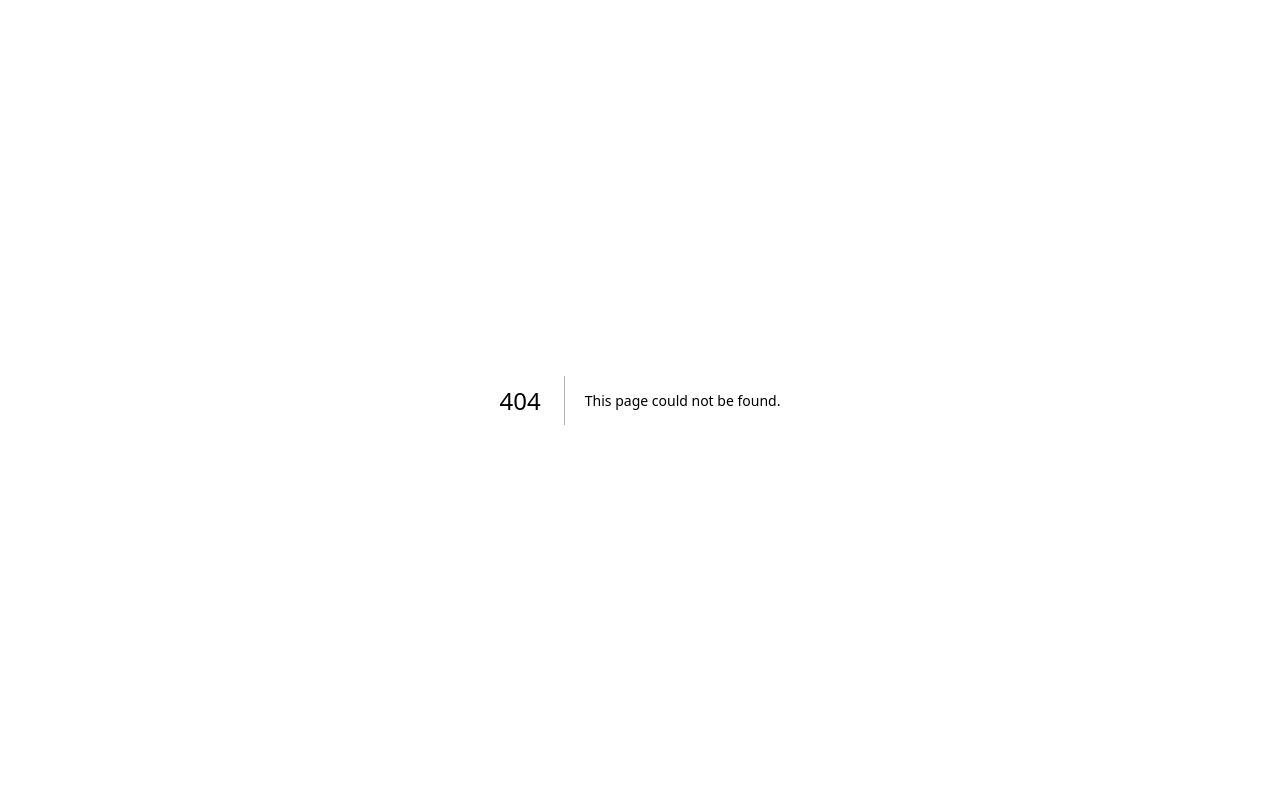
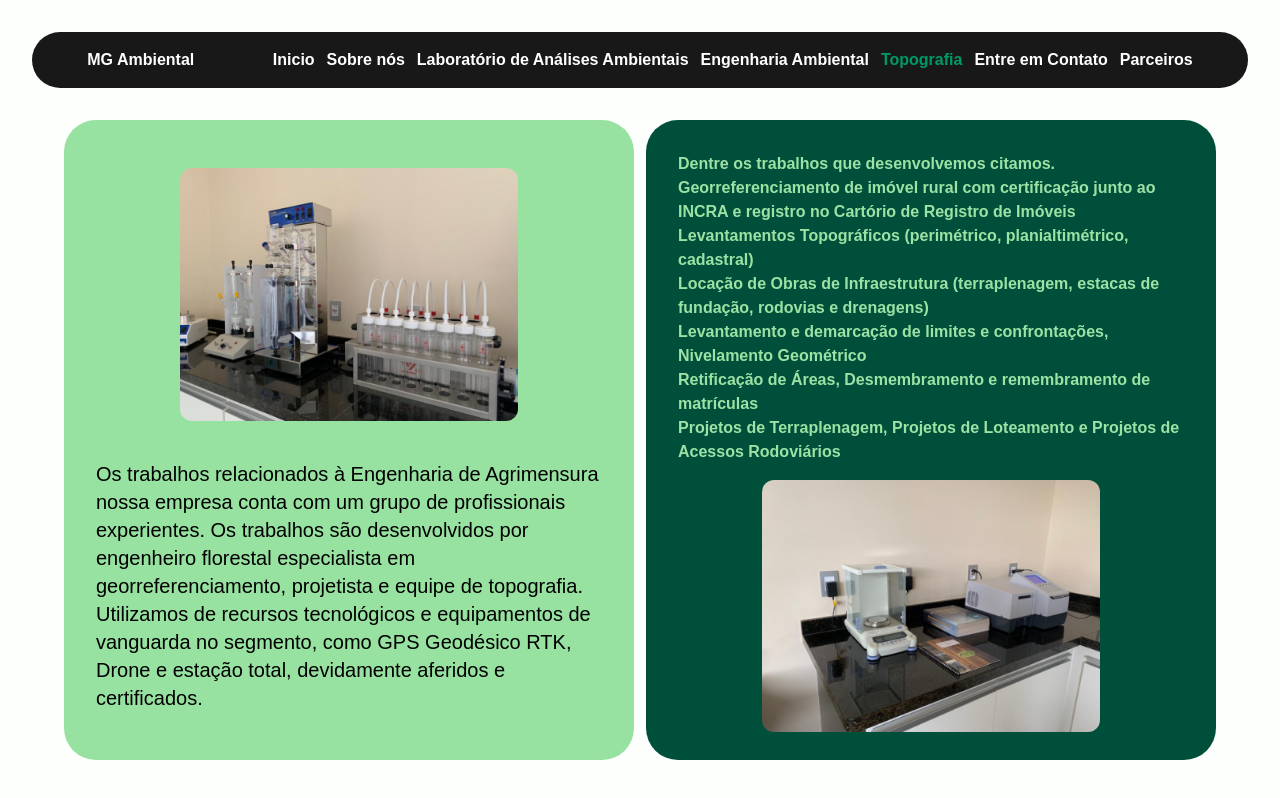
Before and after one commit to SadiraAntonielle/mg-ambiental, a Next.js app: page /topografia in a window 1280 px wide. Before the commit this address had no page. Built offline with nearby package versions, Linux system fonts and the light colour scheme.

Commit message:
criando-telas-laboratorio-engenharia-topografia

```diff
--- a/app/componets/navbar/NavBar.tsx
+++ b/app/componets/navbar/NavBar.tsx
@@ -35,15 +35,23 @@ const Navbar = ({ props }: { props: string }): React.ReactNode => {
             props === "lab" ? "text-emerald-600  " : "hover:text-emerald-600"
           }
         >
-          <Link href="">Laboratório de Análises Ambientais</Link>
+          <Link href="laboratorio">Laboratório de Análises Ambientais</Link>
         </li>
         <li
           className={
             props === "eng" ? "text-emerald-600  " : "hover:text-emerald-600"
           }
         >
-          <Link href="">Engenharia Ambiental</Link>
+          <Link href="engenharia">Engenharia Ambiental</Link>
         </li>
+        <li
+          className={
+            props === "top" ? "text-emerald-600  " : "hover:text-emerald-600"
+          }
+        >
+          <Link href="topografia">Topografia</Link>
+        </li>
+
         <li
           className={
             props === "contato"
--- /dev/null
+++ b/app/engenharia/page.tsx
@@ -0,0 +1,70 @@
+import React from "react";
+
+import Image from "next/image";
+
+import Navbar from "../componets/navbar/NavBar";
+
+export default function Engenharia(): React.ReactNode {
+  return (
+    <>
+      <header className="w-screen p-8">
+        <Navbar props="eng" />
+      </header>
+
+      <main className="flex gap-3 w-screen h-screen max-h-8/10  px-16 items-center">
+        <section className="flex flex-col justify-around items-center bg-emerald-900 h-full w-1/2 rounded-4xl p-8">
+          <p className="text-[#9CE2A4] text-xl">
+            Para o desenvolvimento dos trabalhos relacionados à Engenharia
+            Ambiental nossa empresa conta com uma equipe multidisciplinar com
+            experiência acumulada desde 2004, como engenheiro ambiental,
+            engenheiro de minas, engenheiro florestal, engenheiro químico,
+            engenheiro civil, biólogo, gestor ambiental, técnico ambiental,
+            projetista e técnico em tecnologia da informação. Estamos
+            extremamente aptos a desenvolver os mais diversos trabalhos para
+            atendimento ao licenciamento ambiental, mitigação de impactos
+            ambientais, medidas de controle ambiental e compensação ambiental,
+            onde podemos citar.
+          </p>
+          <Image
+            src="/eng01.jpg"
+            alt=""
+            width={1000}
+            height={1000}
+            className="rounded-xl w-2/3 "
+          />
+        </section>
+
+        <aside className="flex flex-col gap-4 justify-around items-center bg-[#97E1A1] h-full w-1/2 rounded-4xl p-8">
+          <Image
+            src="/engambiental.png"
+            alt=""
+            width={1000}
+            height={1000}
+            className="rounded-xl w-2/3 "
+          />
+          <div className="text-black font-bold text-base">
+            <p>Relatório Ambiental Simplificado (RAS)</p>
+            <p>
+              Relatório de Controle Ambiental (RCA) e Plano de Controle
+              Ambiental (PCA)
+            </p>
+            <p>Relatório de Desempenho Ambiental (RAD)</p>
+            <p>Plano de Recuperação de Áreas Degradadas (PRAD)</p>
+            <p>Projetos de Reflorestamento e Reconstituição de Flora (PTRF)</p>
+            <p>
+              Relatório e Laudo Técnico para Averbação de Reserva Legal Cadastro
+              Ambiental Rural (CAR)
+            </p>
+            <p>
+              Orientação e condução de processos de Licenciamento Ambientais
+              (LP, LI e LO) junto aos órgãos federais, estaduais e municipais
+            </p>
+            <p>Projetos de Arborização Urbana </p>
+            <p>Levantamento de Passivos Ambientais </p>
+            <p>Projetos de Tratamento de Efluentes Líquidos</p>
+          </div>
+        </aside>
+      </main>
+    </>
+  );
+}
--- /dev/null
+++ b/app/laboratorio/page.tsx
@@ -0,0 +1,58 @@
+import React from "react";
+
+import Image from "next/image";
+
+import Navbar from "../componets/navbar/NavBar";
+
+export default function Laboratorio(): React.ReactNode {
+  return (
+    <>
+      <header className="w-screen p-8">
+        <Navbar props="lab" />
+      </header>
+
+      <main className="flex gap-3 w-screen h-screen max-h-8/10  px-16 items-center">
+        <section className="flex flex-col gap-2 justify-around items-center bg-[#97E1A1] h-full w-1/2 rounded-4xl p-8">
+          <Image
+            src="/lab01.png"
+            alt=""
+            width={1000}
+            height={1000}
+            className="rounded-xl w-2/3 "
+          />
+          <p className="text-black text-xl">
+            O laboratório da MG Ambiental está se estruturando para atender as
+            mais variadas demandas em ensaios analíticos no que se refere a
+            legislação ambiental vigente. Para tal, estamos fortalecendo nossa
+            parte instrumental com equipamentos robustos de marcas líderes no
+            mercado (Shimadzu®, Bruker®; Merck Millipore®), a fim de atender
+            os mais variados parâmetros futuramente. Nossos colaboradores estão
+            em constante capacitação nos melhores e mais atualizados centros de
+            ensino e pesquisa brasileiro (USP, UNICAMP e IFSULDEMINAS), pois
+            norteamos o aprimoramento em nossa gestão laboratorial.
+          </p>
+        </section>
+
+        <aside className="flex flex-col justify-around items-center bg-emerald-900 h-full w-1/2 rounded-4xl p-8">
+          <p className="text-[#9CE2A4] text-xl">
+            Nossa equipe almeja obter nos ensaios realizados um elevado rigor
+            analítico que contribuirá para os nossos resultados, obtendo assim a
+            confiabilidade. Neste ano passaremos por apreciação da Rede
+            Metrológica de Minas Gerais, para isso nossa estrutura e gestão está
+            se adaptando para atender a ISO 17025/2017, norma que insere os
+            conceitos de imparcialidade, confidencialidade; responsabilidade,
+            rastreabilidade e sistema de gestão laboratorial. Em breve teremos
+            grandes novidades...
+          </p>
+          <Image
+            src="/lab02.png"
+            alt=""
+            width={1000}
+            height={1000}
+            className="rounded-xl w-2/3 "
+          />
+        </aside>
+      </main>
+    </>
+  );
+}
--- a/app/page.tsx
+++ b/app/page.tsx
@@ -21,19 +21,19 @@ export default function Home(): React.ReactNode {
           <nav className="flex justify-center gap-3 mt-10 text-white">
             <Link
               className="bg-emerald-800 p-4 rounded-2xl font-black hover:bg-emerald-900 text-center"
-              href="*"
+              href="laboratorio"
             >
               Laboratório de Análises Ambientais
             </Link>
             <Link
               className="bg-emerald-800 p-4 rounded-2xl font-black hover:bg-emerald-900 text-center"
-              href="*"
+              href="engenharia"
             >
               Engenharia Ambiental
             </Link>
             <Link
               className="bg-emerald-800 p-4 rounded-2xl font-black hover:bg-emerald-900 text-center"
-              href="*"
+              href="topografia"
             >
               Topografia e Georreferenciamento
             </Link>
--- a/app/sobre-nos/page.tsx
+++ b/app/sobre-nos/page.tsx
@@ -1,5 +1,4 @@
 import React from "react";
-
 import Image from "next/image";
 
 import Navbar from "../componets/navbar/NavBar";
--- /dev/null
+++ b/app/topografia/page.tsx
@@ -0,0 +1,72 @@
+import React from "react";
+
+import Image from "next/image";
+
+import Navbar from "../componets/navbar/NavBar";
+
+export default function Topografia(): React.ReactNode {
+  return (
+    <>
+      <header className="w-screen p-8">
+        <Navbar props="top" />
+      </header>
+
+      <main className="flex gap-3 w-screen h-screen max-h-8/10  px-16 items-center">
+        <section className="flex flex-col gap-2 justify-around items-center bg-[#97E1A1] h-full w-1/2 rounded-4xl p-8">
+          <Image
+            src="/lab01.png"
+            alt=""
+            width={1000}
+            height={1000}
+            className="rounded-xl w-2/3 "
+          />
+          <p className="text-black text-xl">
+            Os trabalhos relacionados à Engenharia de Agrimensura nossa empresa
+            conta com um grupo de profissionais experientes. Os trabalhos são
+            desenvolvidos por engenheiro florestal especialista em
+            georreferenciamento, projetista e equipe de topografia. Utilizamos
+            de recursos tecnológicos e equipamentos de vanguarda no segmento,
+            como GPS Geodésico RTK, Drone e estação total, devidamente aferidos
+            e certificados.
+          </p>
+        </section>
+
+        <aside className="flex flex-col gap-4 justify-around items-center bg-emerald-900 h-full w-1/2 rounded-4xl p-8">
+          <div className="text-[#9CE2A4] font-bold text-base">
+            <h3>Dentre os trabalhos que desenvolvemos citamos.</h3>
+            <p>
+              Georreferenciamento de imóvel rural com certificação junto ao
+              INCRA e registro no Cartório de Registro de Imóveis
+            </p>
+            <p>
+              Levantamentos Topográficos (perimétrico, planialtimétrico,
+              cadastral)
+            </p>
+            <p>
+              Locação de Obras de Infraestrutura (terraplenagem, estacas de
+              fundação, rodovias e drenagens)
+            </p>
+            <p>
+              Levantamento e demarcação de limites e confrontações, Nivelamento
+              Geométrico{" "}
+            </p>
+            <p>
+              Retificação de Áreas, Desmembramento e remembramento de matrículas
+            </p>
+            <p>
+              Projetos de Terraplenagem, Projetos de Loteamento e Projetos de
+              Acessos Rodoviários
+            </p>
+          </div>
+          <Image
+            src="/lab02.png"
+            alt=""
+            width={1000}
+            height={1000}
+            className="rounded-xl w-2/3 "
+          />
+        </aside>
+      </main>
+    </>
+  );
+}
```
Also changed, not shown: public/eng01.jpg (added), public/lab02.png (renamed from public/lab02imagem_20250331_095927.png).
